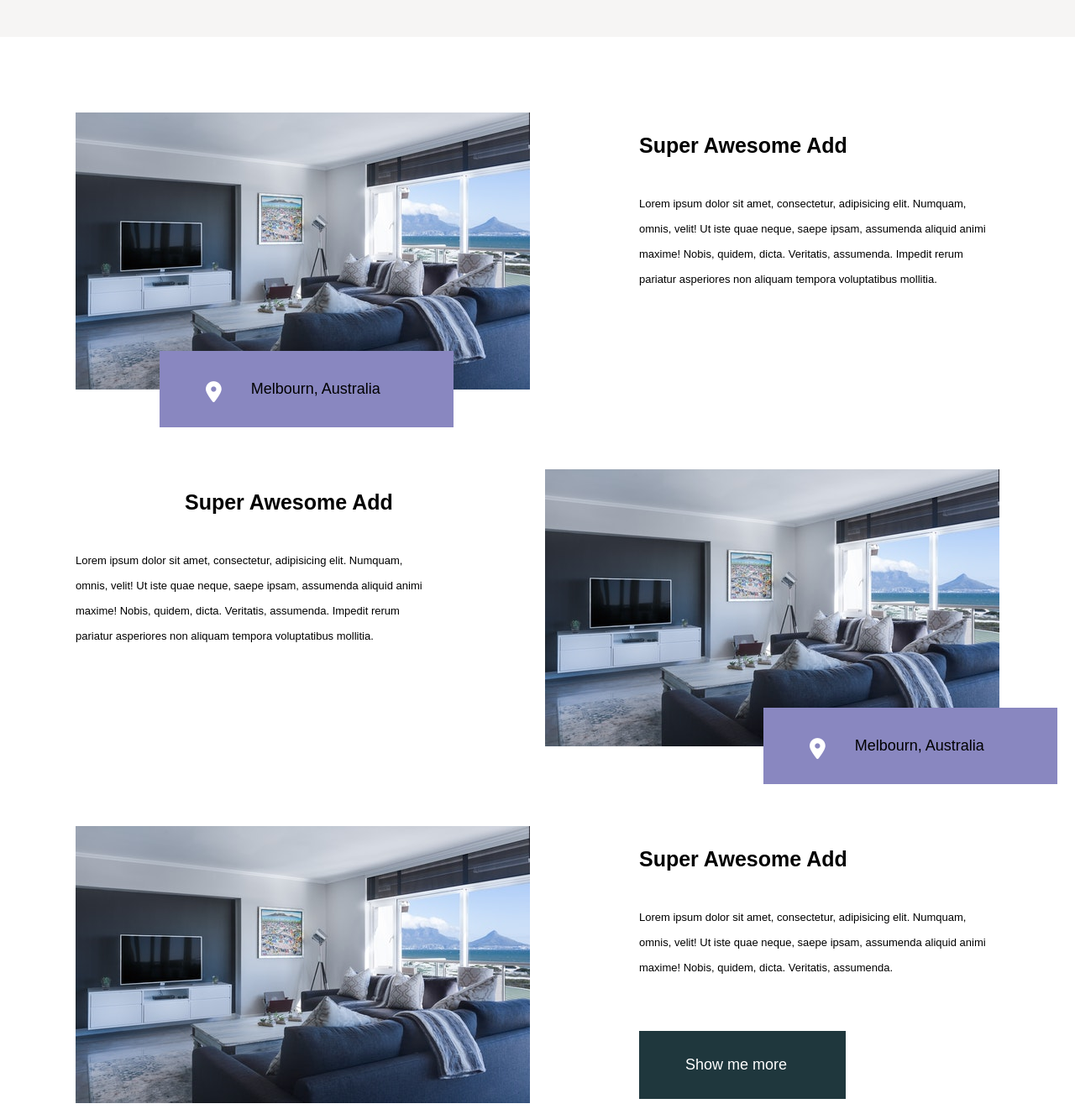
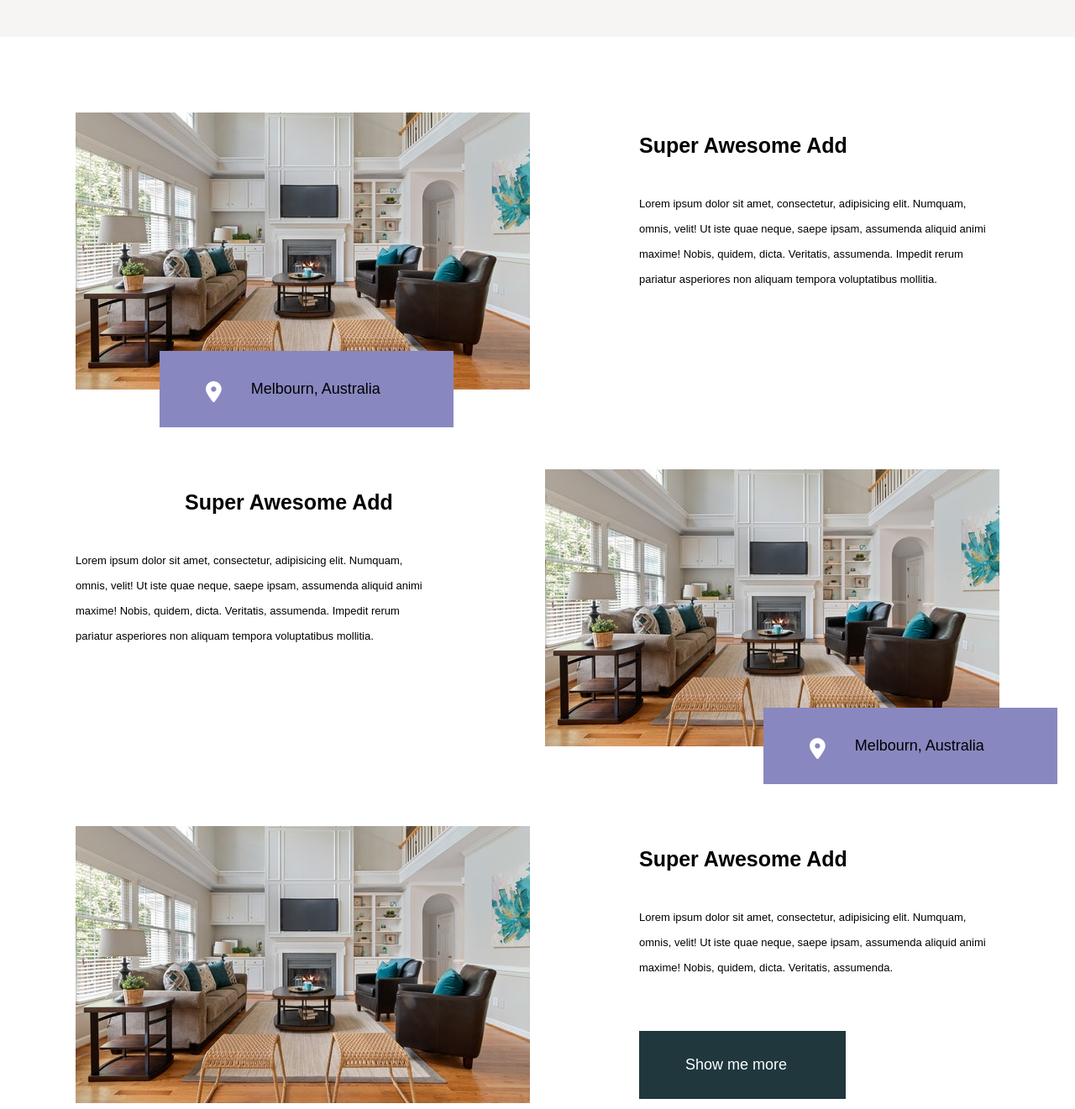
Before and after one commit to Irina959/luxestate, a plain HTML site: page index.html in a window 1280 px wide. Shown: the part 5140-6461 px from the top of the page at 84% size. Drawn offline with Linux system fonts and the light colour scheme; a script that the page names is missing.

Commit message:
Update index.html

```diff
--- a/index.html
+++ b/index.html
@@ -266,7 +266,7 @@
 		<section class="add wrapper">
 			<div class="add-line">
 				<div class="line-img">
-					<img src="img/add-img.jpg" alt="">
+					<img src="img/pexels-curtis-adams-5178080.jpg" alt="">
 					<div class="location location-melbourn">
 						<i class="fas fa-map-marker-alt"></i>
 						Melbourn, Australia
@@ -283,7 +283,7 @@
 					<p>Lorem ipsum dolor sit amet, consectetur, adipisicing elit. Numquam, omnis, velit! Ut iste quae neque, saepe ipsam, assumenda aliquid animi maxime! Nobis, quidem, dicta. Veritatis, assumenda. Impedit rerum pariatur asperiores non aliquam tempora voluptatibus mollitia.</p>
 				</div>
 				<div class="line-img">
-					<img src="img/add-img.jpg" alt="">
+					<img src="img/pexels-curtis-adams-5178080.jpg" alt="">
 					<div class="location location-australia">
 						<i class="fas fa-map-marker-alt"></i>
 						Melbourn, Australia
@@ -292,7 +292,7 @@
 			</div>
 			<div class="add-line">
 				<div class="line-img">
-					<img src="img/add-img.jpg" alt="">
+					<img src="img/pexels-curtis-adams-5178080.jpg" alt="">
 				</div>
 				<div class="line-text">
 					<h3>Super Awesome Add</h3>
```
